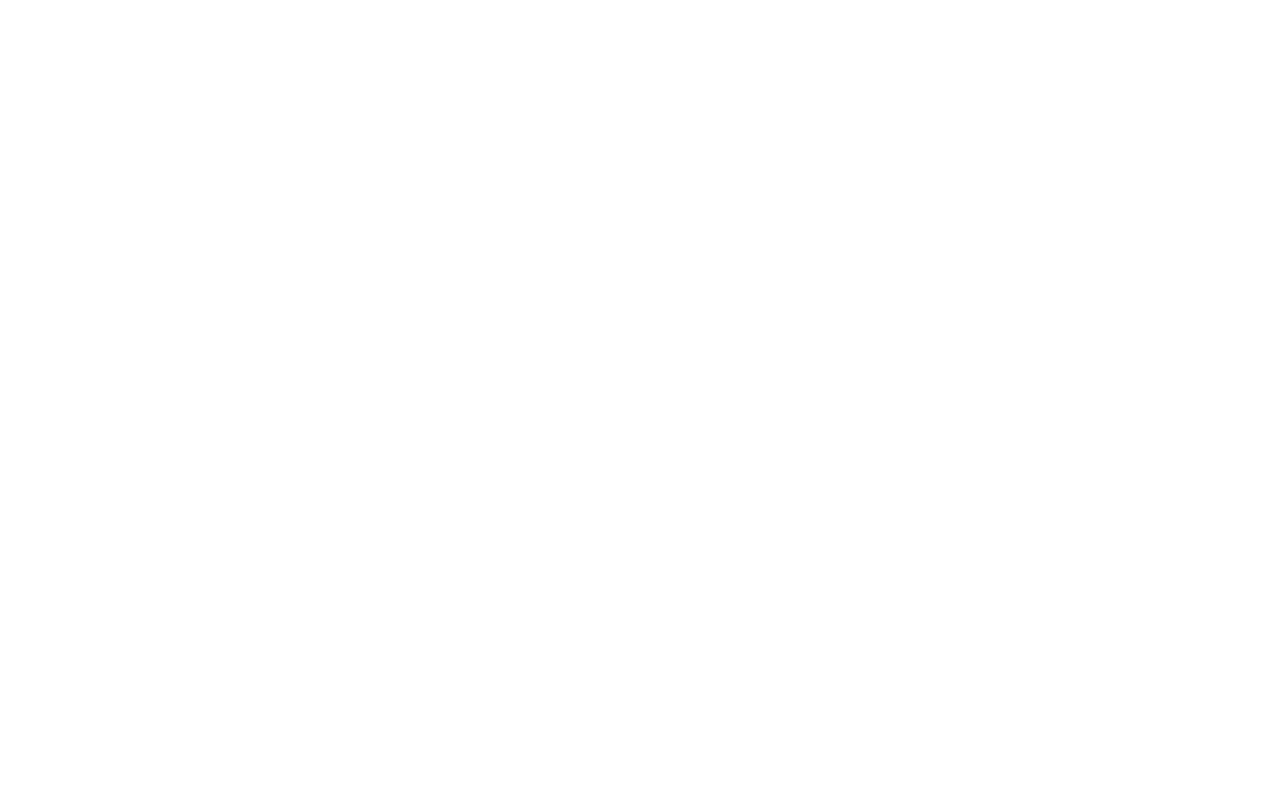
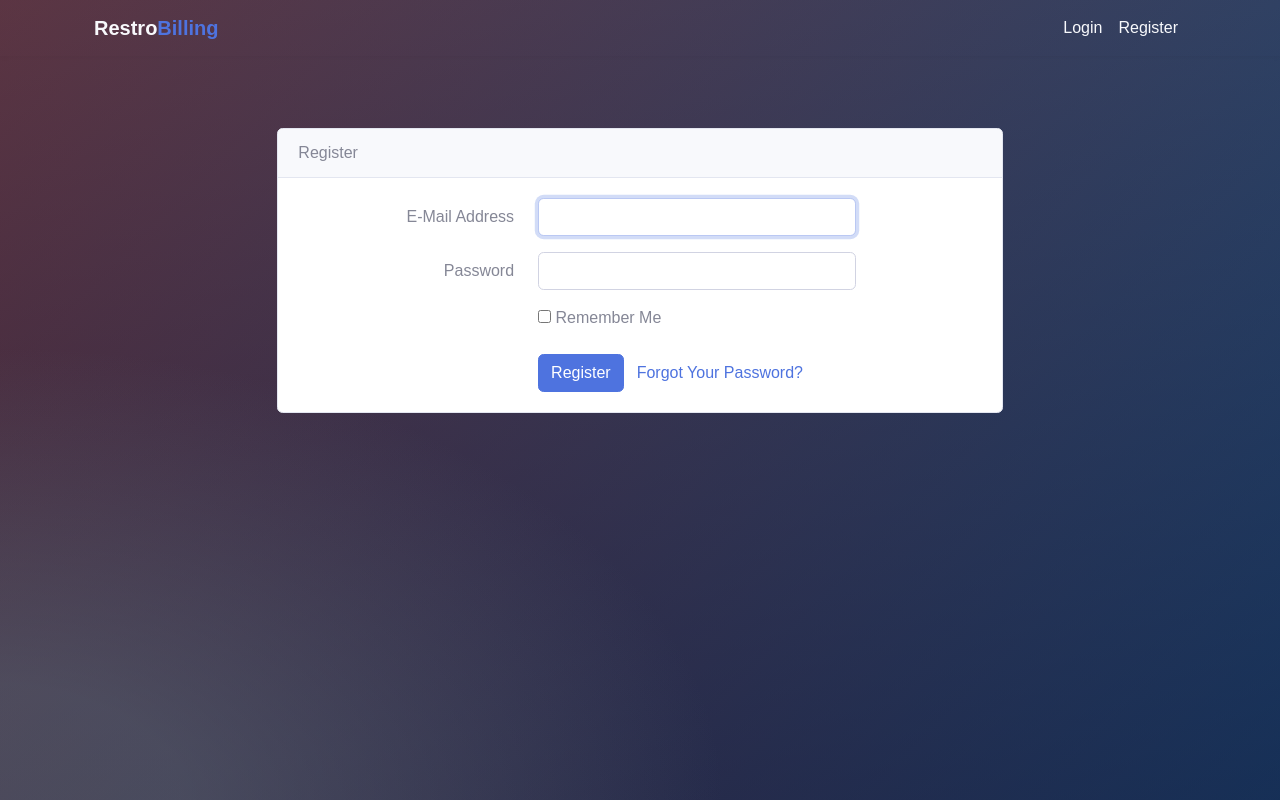
Before and after one commit to rohitsengar001/RestroBillingApp, an Angular app: page /account/login in a window 1280 px wide. Before the commit this address led to /. Built offline with nearby package versions, Linux system fonts and the light colour scheme.

Commit message:
routing successfully after adding login page

```diff
--- /dev/null
+++ b/src/app/modules/account/account-routing.module.ts
@@ -0,0 +1,17 @@
+import { NgModule } from '@angular/core';
+import { Routes, RouterModule } from '@angular/router';
+import { LayoutModule } from '../layout/layout.module';
+import { LoginComponent } from './login/login.component';
+
+const accountRoutes: Routes = [
+    {path:'',redirectTo:'login',pathMatch:'full'},
+    {path:'login',component:LoginComponent},
+    {path:'dashboard',redirectTo:'dashboard/bill/home',pathMatch:'full'},
+    {path:'dashboard',loadChildren:()=>import('../layout/layout.module').then(m=>m.LayoutModule)}
+];
+
+@NgModule({
+  imports: [RouterModule.forChild(accountRoutes)],
+  exports: [RouterModule],
+})
+export class AccountRoutingModule {}
--- a/src/app/modules/account/account.module.ts
+++ b/src/app/modules/account/account.module.ts
@@ -3,13 +3,15 @@ import { CommonModule } from '@angular/common';
 import { LoginComponent } from './login/login.component';
 import { SignupComponent } from './signup/signup.component';
 import { ResetComponent } from './reset/reset.component';
+import { AccountRoutingModule } from './account-routing.module';
 
 
 
 @NgModule({
   declarations: [LoginComponent, SignupComponent, ResetComponent],
   imports: [
-    CommonModule
+    CommonModule,
+    AccountRoutingModule
   ]
 })
 export class AccountModule { }
--- a/src/app/modules/account/login/login.component.css
+++ b/src/app/modules/account/login/login.component.css
@@ -1,33 +1,73 @@
-.navbar-laravel
-{
-    box-shadow: 0 2px 4px rgba(0,0,0,.04);
+.navbar-laravel {
+    box-shadow: 0 2px 4px rgba(0, 0, 0, 0.04);
 }
 
-.navbar-brand , .nav-link, .my-form, .login-form
-{
+.navbar-brand,
+.nav-link,
+.my-form,
+.login-form {
     font-family: Raleway, sans-serif;
 }
 
-.my-form
-{
+.my-form {
     padding-top: 1.5rem;
     padding-bottom: 1.5rem;
 }
 
-.my-form .row
-{
+.my-form .row {
     margin-left: 0;
     margin-right: 0;
 }
 
-.login-form
-{
+.login-form {
     padding-top: 1.5rem;
     padding-bottom: 1.5rem;
 }
 
-.login-form .row
-{
+.login-form .row {
     margin-left: 0;
     margin-right: 0;
 }
+
+body {
+    width: 100%;
+    height: 100%;
+    font-family: "Open Sans", sans-serif;
+    background: #092756;
+    background: -moz-radial-gradient(0% 100%,
+            ellipse cover,
+            rgba(104, 128, 138, 0.4) 10%,
+            rgba(138, 114, 76, 0) 40%),
+        -moz-linear-gradient(top, rgba(57, 173, 219, 0.25) 0%, rgba(42, 60, 87, 0.4) 100%),
+        -moz-linear-gradient(-45deg, #670d10 0%, #092756 100%);
+    background: -webkit-radial-gradient(0% 100%,
+            ellipse cover,
+            rgba(104, 128, 138, 0.4) 10%,
+            rgba(138, 114, 76, 0) 40%),
+        -webkit-linear-gradient(top, rgba(57, 173, 219, 0.25) 0%, rgba(42,
+                60,
+                87,
+                0.4) 100%),
+        -webkit-linear-gradient(-45deg, #670d10 0%, #092756 100%);
+    background: -o-radial-gradient(0% 100%,
+            ellipse cover,
+            rgba(104, 128, 138, 0.4) 10%,
+            rgba(138, 114, 76, 0) 40%),
+        -o-linear-gradient(top, rgba(57, 173, 219, 0.25) 0%, rgba(42, 60, 87, 0.4) 100%),
+        -o-linear-gradient(-45deg, #670d10 0%, #092756 100%);
+    background: -ms-radial-gradient(0% 100%,
+            ellipse cover,
+            rgba(104, 128, 138, 0.4) 10%,
+            rgba(138, 114, 76, 0) 40%),
+        -ms-linear-gradient(top, rgba(57, 173, 219, 0.25) 0%, rgba(42, 60, 87, 0.4) 100%),
+        -ms-linear-gradient(-45deg, #670d10 0%, #092756 100%);
+    background: -webkit-radial-gradient(0% 100%,
+            ellipse cover,
+            rgba(104, 128, 138, 0.4) 10%,
+            rgba(138, 114, 76, 0) 40%),
+        linear-gradient(to bottom,
+            rgba(57, 173, 219, 0.25) 0%,
+            rgba(42, 60, 87, 0.4) 100%),
+        linear-gradient(135deg, #670d10 0%, #092756 100%);
+    filter: progid:DXImageTransform.Microsoft.gradient(startColorstr='#3E1D6D', endColorstr='#092756', GradientType=1);
+}
--- a/src/app/modules/account/login/login.component.html
+++ b/src/app/modules/account/login/login.component.html
@@ -1,6 +1,7 @@
+<body>
     <nav class="navbar navbar-expand-lg navbar-light navbar-laravel">
         <div class="container">
-        <a class="navbar-brand" href="#">Laravel</a>
+            <a class="navbar-brand text-light" ><b>Restro<span class="text-primary">Billing</span></b></a>
             <button class="navbar-toggler" type="button" data-toggle="collapse" data-target="#navbarSupportedContent"
                 aria-controls="navbarSupportedContent" aria-expanded="false" aria-label="Toggle navigation">
                 <span class="navbar-toggler-icon"></span>
@@ -9,10 +10,10 @@
             <div class="collapse navbar-collapse" id="navbarSupportedContent">
                 <ul class="navbar-nav ml-auto">
                     <li class="nav-item">
-                    <a class="nav-link" href="#">Login</a>
+                        <a class="nav-link text-light" href="#">Login</a>
                     </li>
                     <li class="nav-item">
-                    <a class="nav-link" href="#">Register</a>
+                        <a class="nav-link text-light" href="#">Register</a>
                     </li>
                 </ul>
 
@@ -20,10 +21,10 @@
         </div>
     </nav>
 
-<main class="login-form">
+    <main class="login-form p-4">
         <div class="cotainer">
             <div class="row justify-content-center">
-            <div class="col-md-8">
+                <div class="col-md-8 p-5 ">
                     <div class="card">
                         <div class="card-header">Register</div>
                         <div class="card-body">
@@ -70,3 +71,4 @@
         </div>
 
     </main>
+</body>
--- a/src/app/modules/billing/billing-routing.module.ts
+++ b/src/app/modules/billing/billing-routing.module.ts
@@ -10,7 +10,7 @@ import { ManageBillComponent } from './manage-bill/manage-bill.component';
 const routes: Routes = [
     {
         path: '',
-        redirectTo: '/layout/bill/home', pathMatch: 'full'
+        redirectTo: 'home', pathMatch: 'full'
     },
     {path: 'home', component: HomeComponent},
     {path:'createbill',component:CreateBillComponent},
--- a/src/app/modules/layout/layout-routing.module.ts
+++ b/src/app/modules/layout/layout-routing.module.ts
@@ -8,7 +8,7 @@ const routes: Routes = [
         path: '',
         component: LayoutComponent,
         children: [
-            { path: '', redirectTo: '/layout/bill/', pathMatch: 'full' },
+            { path: '', redirectTo: '/bill/home', pathMatch: 'full' },
             {
                 path: 'bill', loadChildren: () => import('../billing/billing.module').then(m => m.BillingModule)
             },
```
Also changed, not shown: src/app/app-routing.module.ts (+7 -4 lines). Lines whose indentation alone changed are shown as unchanged.
